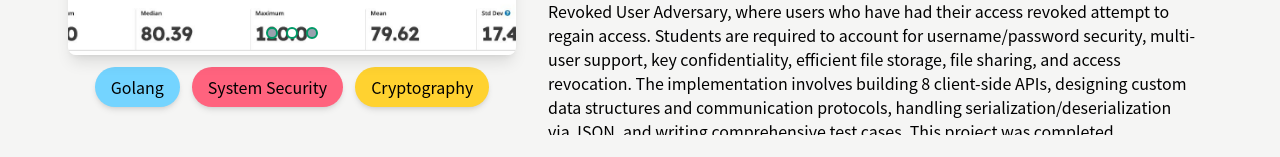
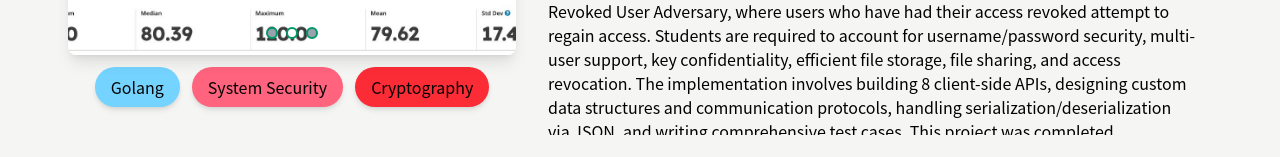
Before and after one commit to abdtyx/website-2.0, a React (Vite) app: page /projects in a window 1280 px wide. Shown: the part 2453-2610 px from the top of the page. Built offline with nearby package versions, Linux system fonts and the light colour scheme; no server answers.

Commit message:
refactor keywords

```diff
--- a/src/projects.jsx
+++ b/src/projects.jsx
@@ -21,6 +21,92 @@ import picMS3 from './assets/ms-sys.png'
 import pic161_1 from './assets/cs161p2-1.jpg'
 import pic161_2 from './assets/cs161p2-2.jpg'
 import pic161_3 from './assets/cs161p2-3.png'
+import { color } from 'framer-motion'
+
+const KwGolang = {
+  text: "Golang",
+  color: "bg-sky-300",
+};
+const KwGin = {
+  text: "Gin",
+  color: "bg-blue-400",
+};
+const KwGORM = {
+  text: "GORM",
+  color: "bg-sky-400",
+};
+const KwGRPC = {
+  text: "gRPC",
+  color: "bg-teal-200/50",
+};
+const KwCPP = {
+  text: "C++",
+  color: "bg-red-500",
+};
+const KwCryptography = {
+  text: "Cryptography",
+  color: "bg-red-500",
+};
+const KwPIR = {
+  text: "PIR",
+  color: "bg-amber-500",
+};
+const KwZeroCopy = {
+  text: "Zero-copy",
+  color: "bg-green-400",
+};
+const KwCICD = {
+  text: "CI/CD",
+  color: "bg-indigo-300",
+};
+const KwCVE = {
+  text: "CVE",
+  color: "bg-amber-500",
+};
+const KwCloudSecurity = {
+  text: "Cloud Security",
+  color: "bg-red-400",
+};
+const KwKubernetes = {
+  text: "Kubernetes",
+  color: "bg-blue-500",
+};
+const KwDPDK = {
+  text: "DPDK",
+  color: "bg-fuchsia-800",
+};
+const KwSTL = {
+  text: "STL",
+  color: "bg-red-500"
+};
+const KwMicroservices = {
+  text: "Microservices",
+  color: "bg-sky-500",
+};
+const KwDocker = {
+  text: "Docker",
+  color: "bg-blue-500",
+};
+const KwNaiverStokes = {
+  text: "Navier-Stokes",
+  color: "bg-sky-300",
+};
+const KwMarchingCubes = {
+  text: "Marching Cubes",
+  color: "bg-amber-500",
+};
+const KwNanoGUI = {
+  text: "NanoGUI",
+  color: "bg-pink-300",
+};
+const KwRayTracer = {
+  text: "Ray Tracer",
+  color: "bg-teal-400",
+};
+const KwSystemSecurity = {
+  text: "System Security",
+  color: "bg-rose-400",
+};
 
 function ProjectItem({project}) {
   return (
@@ -81,24 +167,7 @@ function App() {
       name: "Optimail",
       description: "A simple Gin server that generates summary and emphasis content for users. This project uses microservice architecture and has 3 components: mail agent, server and micro-user. Mail agent uses IMAP to receive email. Server stands as a gateway to control the API routes and dispatch requests. It uses JWT accelerate authentication. The server gets email from mail agent and call ChatGPT API to generate results. Requests regarding with user account are forwarded to micro-user by the server. Micro-user exposes gRPC APIs and uses GORM to handle DB requests.",
       link: "https://github.com/abdtyx/Optimail",
-      keywords: [
-        {
-          text: "Golang",
-          color: "bg-sky-300",
-        },
-        {
-          text: "Gin",
-          color: "bg-blue-400",
-        },
-        {
-          text: "GORM",
-          color: "bg-sky-400",
-        },
-        {
-          text: "gRPC",
-          color: "bg-teal-200/50",
-        },
-      ]
+      keywords: [KwGolang, KwGin, KwGORM, KwGRPC],
     },
     {
       slides: [
@@ -139,24 +208,7 @@ the proximity of CDNs to end users. Furthermore, our protocol enables the horizo
 server by allowing it to leverage a large number of CDN nodes to maximize throughput.\
 `,
       link: "",
-      keywords: [
-        {
-          text: "C++",
-          color: "bg-red-500",
-        },
-        {
-          text: "Cryptography",
-          color: "bg-red-500",
-        },
-        {
-          text: "PIR",
-          color: "bg-amber-500",
-        },
-        {
-          text: "Zero-copy",
-          color: "bg-green-400"
-        },
-      ]
+      keywords: [KwCPP, KwCryptography, KwPIR, KwZeroCopy],
     },
     {
       slides: [
@@ -188,24 +240,7 @@ server by allowing it to leverage a large number of CDN nodes to maximize throug
       Built a MapReduce pipeline to conduct large scale analysis for > 4,000,000 GitHub repositories and found 3,828 vulnerable repositories.
       `,
       link: "",
-      keywords: [
-        {
-          text: "CI/CD",
-          color: "bg-indigo-300",
-        },
-        {
-          text: "CVE",
-          color: "bg-amber-500",
-        },
-        {
-          text: "Cloud Security",
-          color: "bg-red-400",
-        },
-        {
-          text: "Kubernetes",
-          color: "bg-blue-500",
-        },
-      ]
+      keywords: [KwCICD, KwCVE, KwCloudSecurity, KwKubernetes],
     },
     {
       slides: [
@@ -237,20 +272,7 @@ server by allowing it to leverage a large number of CDN nodes to maximize throug
       \
       `,
       link: "https://github.com/abdtyx/variable-tracker",
-      keywords: [
-        {
-          text: "C++",
-          color: "bg-red-500",
-        },
-        {
-          text: "DPDK",
-          color: "bg-fuchsia-800",
-        },
-        {
-          text: "STL",
-          color: "bg-red-500",
-        },
-      ]
+      keywords: [KwCPP, KwDPDK, KwSTL],
     },
     {
       slides: [
@@ -278,20 +300,7 @@ XJTUANA-Microservices is a microservices-based backend system in which I made co
     3. api-micro-role manages user access control. It defines two relational tables—roles and relationships—to support many-to-many user-role associations.
       `,
       link: "",
-      keywords: [
-        {
-          text: "Golang",
-          color: "bg-sky-300",
-        },
-        {
-          text: "Microservices",
-          color: "bg-sky-500",
-        },
-        {
-          text: "Docker",
-          color: "bg-blue-500",
-        },
-      ]
+      keywords: [KwGolang, KwMicroservices, KwDocker],
     },
   ];
 
@@ -309,24 +318,7 @@ XJTUANA-Microservices is a microservices-based backend system in which I made co
       Fluid simulations are a critical component of achieving a lifelike experience in computer-generated environments, such as in movies, video games, and virtual reality. Our team utilized the Macklin et al. paper Position Based Fluids to develop our own 3D particle-based fluid simulation. Throughout the project, we received invaluable support from our professors and TAs. They aided us in tackling various challenges from algorithm implementation to performance optimization. Despite the long debugging process, this was an enjoyable project to work on. We developed programming skills, deepened our understanding of fluid dynamics, and gained experience collaborating on a large-scale software project — all skills that can be applied to future projects in computer graphics and beyond.\
       `,
       link: "https://abdtyx.github.io/fluid-simulation/",
-      keywords: [
-        {
-          text: "C++",
-          color: "bg-red-500",
-        },
-        {
-          text: "Navier-Stokes",
-          color: "bg-sky-300",
-        },
-        // {
-        //   text: "NanoGUI",
-        //   color: "bg-pink-300",
-        // },
-        {
-          text: "Marching Cubes",
-          color: "bg-amber-500",
-        },
-      ],
+      keywords: [KwCPP, KwNaiverStokes,/* KwNanoGUI,*/ KwMarchingCubes],
     },
     {
       slides: [
@@ -351,20 +343,7 @@ XJTUANA-Microservices is a microservices-based backend system in which I made co
       Including Rasterizer, Meshedit, Ray tracing, and Cloth Simulation.\
       `,
       link: "https://cal-cs184-student.github.io/project-webpages-sp23-abdtyx/",
-      keywords: [
-        {
-          text: "C++",
-          color: "bg-red-500",
-        },
-        {
-          text: "NanoGUI",
-          color: "bg-pink-300",
-        },
-        {
-          text: "Ray Tracer",
-          color: "bg-teal-400",
-        },
-      ],
+      keywords: [KwCPP, KwNanoGUI, KwRayTracer],
     },
     {
       slides: [
@@ -391,20 +370,7 @@ Students are required to account for username/password security, multi-user supp
 This project was completed individually. I wrote design documents for all major features and implemented the entire codebase—over 1,200 lines for core functionality and 800+ lines for testing. Ranked 13th out of over 400 teams on leaderboard.\
       `,
       link: "",
-      keywords: [
-        {
-          text: "Golang",
-          color: "bg-sky-300",
-        },
-        {
-          text: "System Security",
-          color: "bg-rose-400",
-        },
-        {
-          text: "Cryptography",
-          color: "bg-amber-300",
-        },
-      ],
+      keywords: [KwGolang, KwSystemSecurity, KwCryptography],
     },
 
   ];
```
